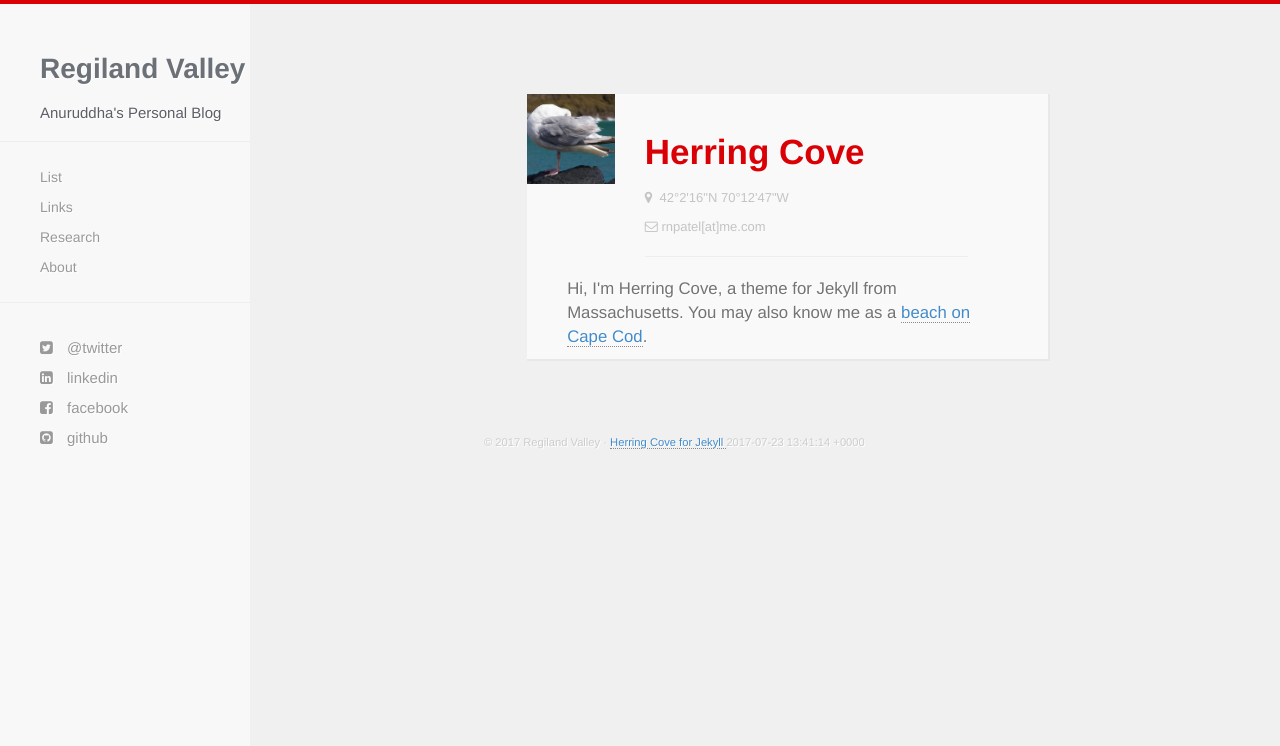
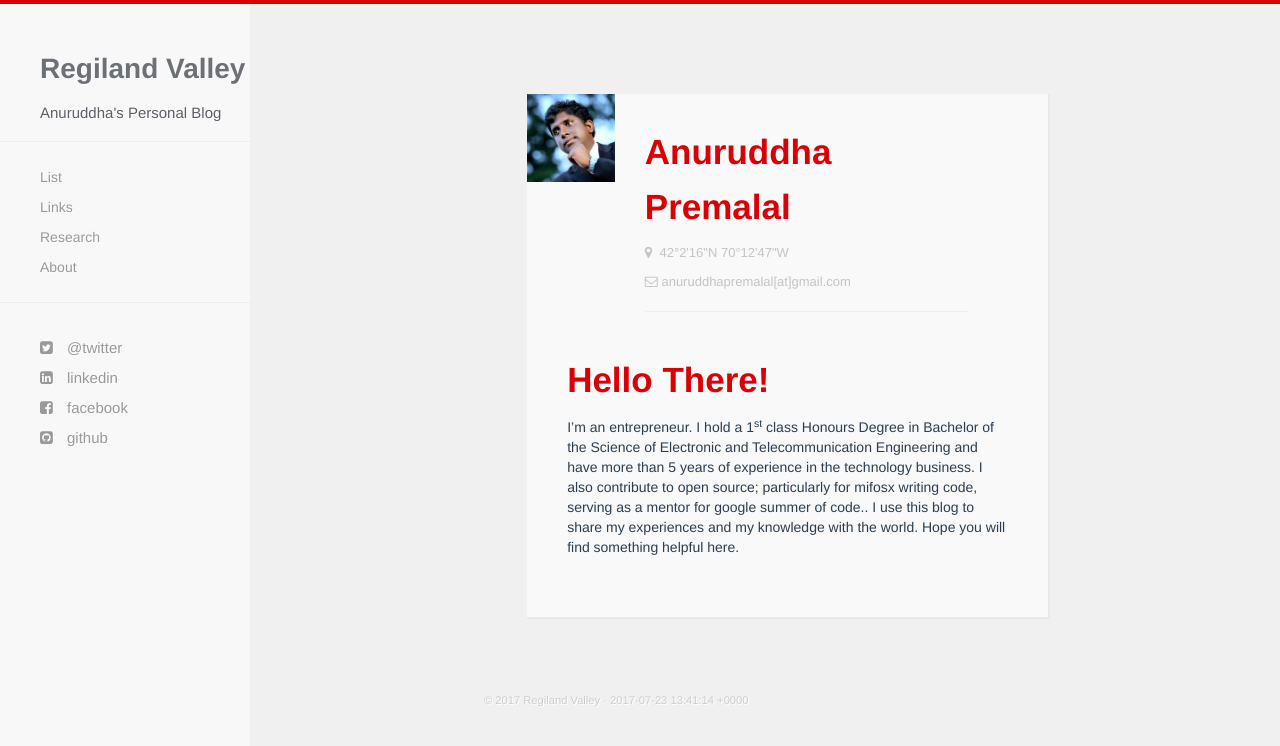
Before and after one commit to apremalal/apremalal.github.io, a Jekyll site: the page built from about.html, in a window 1280 px wide. Shown: the top 746 px of the page. Built offline with Jekyll 4.4.1, drawn with Linux system fonts in a browser that asks for light colours; nearby versions of some CDN libraries.

Commit message:
adding about me

```diff
--- a/_includes/footer.html
+++ b/_includes/footer.html
@@ -2,7 +2,6 @@
   <footer>
     <p class="text-muted credit">
       &copy; {{ site.time | date: '%Y' }} {{ site.name }} &middot;
-      <a href="https://github.com/arnp/herring-cove"> Herring Cove for Jekyll </a>
       {{ site.time }}
     </p>
   </footer>
--- a/about.html
+++ b/about.html
@@ -7,18 +7,29 @@ title: About
       <div class="user-card">
         <div class="row">
           <div class="card col-md-3">
-            <img src="{{ site.baseurl }}/images/self.jpg">
+            <img src="{{ site.baseurl }}/images/anuruddhapremalal.JPG">
           </div>
           <div class="col-md-9">
-            <h1>Herring Cove</h1>
+            <h1>Anuruddha Premalal</h1>
             <p><i class="fa fa-map-marker"></i>&nbsp;&nbsp;42°2'16"N   70°12'47"W</p>
-            <p><i class="fa fa-envelope-o"></i>&nbsp;rnpatel[at]me.com </p>
+            <p><i class="fa fa-envelope-o"></i>&nbsp;anuruddhapremalal[at]gmail.com </p>
             <hr />
           </div>
         </div>
         <div class="row">
           <div class="col-md-12 letter">
-            <p>Hi, I'm Herring Cove, a theme for Jekyll from Massachusetts. You may also know me as a <a href="http://wikimapia.org/38526/Herring-Cove-Beach">beach on Cape Cod</a>.</p>
+
+	  <h1>Hello There!</span></h1>
+	   <span class="about-large">I’m <span class="about-italic">an entrepreneur</span>.</span>
+
+	     <span class="about-medium">I hold a 1<sup>st</sup> class Honours Degree in Bachelor of the Science of Electronic and Telecommunication Engineering and</span>
+       <div class="row">
+<div class="col-md-12" style="margin-bottom:60px;">
+ <span class="about-medium">have more than 5 years of experience in the technology business.</span>
+ <span class="about-small"> I also contribute to open source; particularly for mifosx writing code, serving as a mentor for google summer of code.. I use this blog to share my experiences and my knowledge with the world. Hope you will find something helpful here.</span>
+</div>
+</div>
+
           </div>
         </div>
     </div>
```
